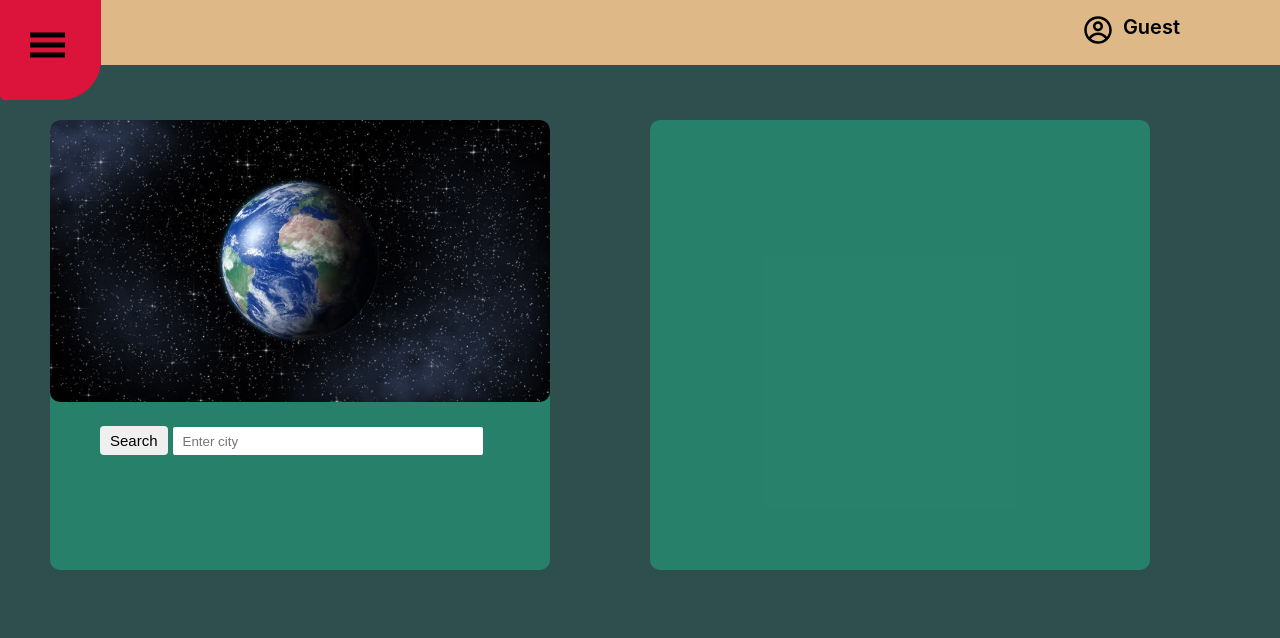
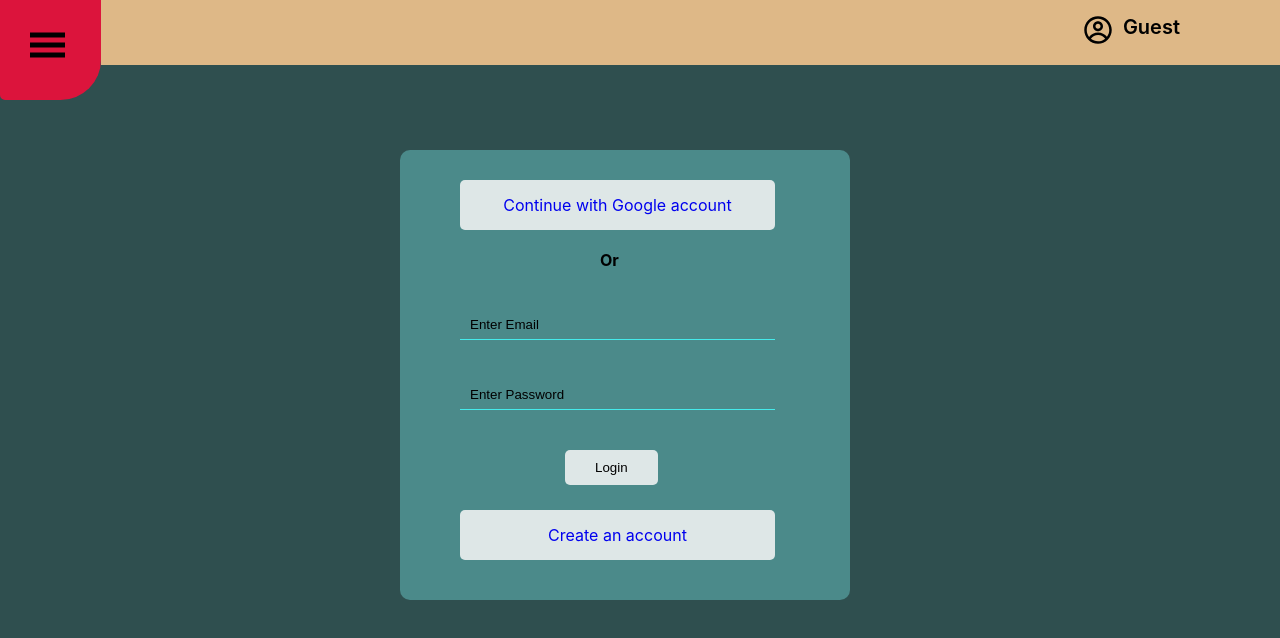
Before and after one commit to Guruaswin/Weather-Forecaster, a React (Create React App) app: page / in a window 1280 px wide. Shown: the top 638 px of the page. Built offline with nearby package versions, Linux system fonts and the light colour scheme.

Commit message:
Modified codes

```diff
--- a/src/App.css
+++ /dev/null
@@ -1,162 +0,0 @@
-/* .navBar{
-  background-color: aqua;
-  height:40px;
-  width: 98%;
-  margin: 20px 20px;
-  border-radius: 10px;
-}
-.leftTab{
-  background-color: aqua;
-  width: 45%;
-  height: 600px;
-  margin-left: 20px;
-  margin-right: 20px;
-  border-radius: 10px;
-}
-.leftTab_image{
-  height: 60%;
-  width: 98%;
-  margin: 6px 6px;
-  border-radius: 10px;
-}
-.leftTab_bottom{
-  background-color: cadetblue;
-  height: 200px;
-  width: 96%;
-  margin: 2% 2%;
-  border-radius: 10px;
-  position: relative;
-}
-.search{
-  position: absolute;
-  height: 25%;
-  width: 95%;
-  margin: 15px 10px;
-  background-color: blue;
-  border-radius: 5px;
-  margin-block-end: 15px;
-}
-.inputBar{
-  margin-top: 10px;
-  margin-left: 5px;
-  width: 80%;
-  height: 25px;
-}
-.searchButton{
-  width: 80px;
-  height: 30px;
-  margin-left: 5px;
-}
-.city{
-  position: absolute;
-  height: 100px;
-  width: 90%;
-  margin: 80px 25px;
-  background-color: goldenrod;
-}
-.rightTab{
-  position: absolute;
-  background-color: violet;
-  width: 52%;
-  height: 600px;
-  top: 80px;
-  left: 47%;
-  border-radius: 10px;
-}
-.rightTop{
-  height: 350px;
-  width: 96%;
-  margin: 10px 10px;
-  border-radius: 10px;
-  background-color: chocolate;
-}
-.rightBottom{
-  height: 220px;
-  width: 96%;
-  margin: 10px 10px;
-  border-radius: 10px;
-  background-color: crimson;
-} */
-
-*{
-  padding: 0;
-  margin: 0;
-  box-sizing: border-box;
-}
-body{
-  background-color: darkslategray;
-}
-.topSection{
-  display: flex;
-}
-.menuBar{
-  background-color: crimson;
-  height: 100px;
-  width: 110px;
-  border-bottom-right-radius: 40%;
-  border-bottom-left-radius: 5%;
-  display: block;
-}
-.hamBurger{
-  height: 40px;
-  width: 45px;
-  margin: 25px;
-  cursor: pointer;
-}
-.navBar{
-  background-color: burlywood;
-  width: 100%;
-  height: 65px;
-}
-.profileLogo{
-  float: right;
-  margin: 15px 5px;
-  height: 30px;
-  width: 30px;
-}
-.login{
-  float: right;
-  margin: 15px 100px 15px 5px;
-  font-weight: 600;
-  font-size: 20px;
-  cursor: pointer;
-}
-.bodySection{
-  display: flex;
-}
-.leftTab{
-  background-color: rgb(32, 178, 134, 0.5);
-  height: 450px;
-  width: 500px;
-  margin: 20px 50px;
-  border-radius: 10px;
-}
-.earthImage{
-  width: 100%;
-  border-radius: 10px;
-}
-.searchCity{
-  margin: 20px 30px;
-}
-.searchButton{
-  font-size: 15px;
-  border: none;
-  border-radius: 4px;
-  padding: 6px 10px;
-  margin-left: 20px;
-}
-.inputBar{
-  height: 28px;
-  width: 310px;
-  padding-left: 10px;
-  margin-left: 5px;
-  border-radius: 2px;
-  border: none;
-}
-.rightTab{
-  background-color: rgb(32, 178, 134, 0.5);
-  height: 450px;
-  width: 500px;
-  margin: 20px 50px;
-  border-radius: 10px;
-}
--- a/src/App.js
+++ b/src/App.js
@@ -1,57 +1,12 @@
-// import logo from './logo.svg';
-import './App.css';
-// import earth from './earth.jpg';
-import earth2 from './earth2.jpg';
-import { GiHamburgerMenu } from 'react-icons/gi';
-import { CgProfile } from 'react-icons/cg';
+import FirstPage from './components/js/FirstPage';
+import LoginPage from './components/js/LoginPage';
 
-function App() {
+const App = () => {
   return (
-    <div className="App">
-      {/* <div className='firstPage'>
-        <div className='navBar'></div>
-        <div className='leftTab'>
-          <img src={earth} className='leftTab_image'/>
-          <div className='leftTab_bottom'>
-            <div className='search'>
-              <button className='searchButton'>Search</button>
-              <input className='inputBar' type='text' placeholder='Enter location'/>
-            </div>
-            <div className='city'></div>
-          </div>
-        </div>
-        <div className='rightTab'>
-          <div className='rightTop'></div>
-          <div className='rightBottom'></div>
-        </div>
-      </div>
-      <div className='FeedBack_Page'></div> */}
-      <div className="firstPage">
-        <div className="topSection">
-          <div className="menuBar">
-            <GiHamburgerMenu className='hamBurger'/>
-          </div>
-          <div className="navBar">
-            <ul className='login'>Guest</ul>
-            <CgProfile className='profileLogo'/>
-          </div>
-        </div>
-        <div className="bodySection">
-            <div className="leftTab">
-              <div className="earth">
-                <img src={earth2} alt="Earth" className='earthImage'/>
-              </div>
-              <div className="searchCity">
-                <button className='searchButton'>Search</button>
-                <input type="text" className='inputBar' placeholder='Enter city' />
-              </div>
-            </div>
-            <div className="rightTab">
-
-            </div>
-        </div>
-      </div>
-    </div>
+    <>
+      {/* <FirstPage /> */}
+      <LoginPage />
+    </>
   );
 }
 
--- /dev/null
+++ b/src/components/css/firstPage.css
@@ -0,0 +1,82 @@
+*{
+    padding: 0;
+    margin: 0;
+    box-sizing: border-box;
+  }
+  body{
+    background-color: darkslategray;
+  }
+  .topSection{
+    display: flex;
+  }
+  .menuBar{
+    background-color: crimson;
+    height: 100px;
+    width: 110px;
+    border-bottom-right-radius: 40%;
+    border-bottom-left-radius: 5%;
+    display: block;
+  }
+  .hamBurger{
+    height: 40px;
+    width: 45px;
+    margin: 25px;
+    cursor: pointer;
+  }
+  .navBar{
+    background-color: burlywood;
+    width: 100%;
+    height: 65px;
+  }
+  .profileLogo{
+    float: right;
+    margin: 15px 5px;
+    height: 30px;
+    width: 30px;
+  }
+  .login{
+    float: right;
+    margin: 15px 100px 15px 5px;
+    font-weight: 600;
+    font-size: 20px;
+    cursor: pointer;
+  }
+  .bodySection{
+    display: flex;
+  }
+  .leftTab{
+    background-color: rgb(32, 178, 134, 0.5);
+    height: 450px;
+    width: 500px;
+    margin: 30px 30px 0 120px;
+    border-radius: 10px;
+  }
+  .earthImage{
+    width: 100%;
+    border-radius: 10px;
+  }
+  .searchCity{
+    margin: 20px 30px;
+  }
+  .searchButton{
+    font-size: 15px;
+    border: none;
+    border-radius: 4px;
+    padding: 6px 10px;
+    margin-left: 20px;
+  }
+  .inputBar{
+    height: 28px;
+    width: 310px;
+    padding-left: 10px;
+    margin-left: 5px;
+    border-radius: 2px;
+    border: none;
+  }
+  .rightTab{
+    background-color: rgb(32, 178, 134, 0.5);
+    height: 450px;
+    width: 500px;
+    margin: 30px 50px 0 10px;
+    border-radius: 10px;
+  }
--- /dev/null
+++ b/src/components/css/loginPage.css
@@ -0,0 +1,103 @@
+*{
+    padding: 0;
+    margin: 0;
+    box-sizing: border-box;
+  }
+  body{
+    background-color: darkslategray;
+  }
+  .topSection{
+    display: flex;
+  }
+  .menuBar{
+    background-color: crimson;
+    height: 100px;
+    width: 110px;
+    border-bottom-right-radius: 40%;
+    border-bottom-left-radius: 5%;
+    display: block;
+  }
+  .hamBurger{
+    height: 40px;
+    width: 45px;
+    margin: 25px;
+    cursor: pointer;
+  }
+  .navBar{
+    background-color: burlywood;
+    width: 100%;
+    height: 65px;
+  }
+  .profileLogo{
+    float: right;
+    margin: 15px 5px;
+    height: 30px;
+    width: 30px;
+  }
+  .login{
+    float: right;
+    margin: 15px 100px 15px 5px;
+    font-weight: 600;
+    font-size: 20px;
+    cursor: pointer;
+  }
+  .loginForm{
+    background-color: rgb(75, 138, 138);
+    position: relative;
+    height: 450px;
+    width: 450px;
+    margin: 50px 400px;
+    border-radius: 10px;
+  }
+  .loginForm .googleButton{
+    background-color: rgb(222, 231, 231);
+    position: absolute;
+    padding: 15px;
+    margin: 30px 60px;
+    width: 70%;
+    text-align: center;
+    text-decoration: none;
+    border-radius: 5px;
+  }
+  .loginForm h4{
+    position: absolute;
+    margin: 100px 200px;
+  }
+  .inputFields{
+    position: absolute;
+    margin: 140px 60px;
+    width: 70%;
+  }
+  .inputFields input{
+    position: relative;
+    height: 30px;
+    width: 100%;
+    padding: 10px;
+    margin: 20px 0  ;
+    background: none;
+    border: none;
+    color: black;
+    border-bottom: 1px solid rgb(69, 235, 235);
+  }
+  .inputFields input::placeholder{
+    color: black;
+    size: 15px;
+  }
+  .loginButton{
+    background-color: rgb(222, 231, 231);
+    position: absolute;
+    margin: 300px 165px;
+    padding: 10px 30px;
+    border-radius: 5px;
+    border: none;
+  }
+  .loginForm .createAccButton{
+    background-color: rgb(222, 231, 231);
+    position: absolute;
+    padding: 15px;
+    margin: 360px 60px 0;
+    width: 70%;
+    text-align: center;
+    text-decoration: none;
+    border-radius: 5px;
+  }
--- /dev/null
+++ b/src/components/js/FirstPage.jsx
@@ -0,0 +1,38 @@
+import '../css/firstPage.css';
+import React from 'react';
+
+import earth2 from '../media/earth2.jpg';
+import { GiHamburgerMenu } from 'react-icons/gi';
+import { CgProfile } from 'react-icons/cg';
+
+const FirstPage = () => {
+    return (
+        <div className="firstPage">
+          <div className="topSection">
+            <div className="menuBar">
+                <GiHamburgerMenu className='hamBurger' />
+            </div>
+            <div className="navBar">
+              <ul className='login'>Guest</ul>
+              <CgProfile className='profileLogo' />
+            </div>
+          </div>
+          <div className="bodySection">
+            <div className="leftTab">
+              <div className="earth">
+                <img src={earth2} alt="Earth" className='earthImage' />
+              </div>
+              <div className="searchCity">
+                <button className='searchButton'>Search</button>
+                <input type="text" className='inputBar' placeholder='Enter city' />
+              </div>
+            </div>
+            <div className="rightTab">
+
+            </div>
+          </div>
+        </div>
+    );
+}
+
+export default FirstPage;
--- /dev/null
+++ b/src/components/js/LoginPage.jsx
@@ -0,0 +1,33 @@
+import React from 'react';
+import '../css/loginPage.css';
+
+import { GiHamburgerMenu } from 'react-icons/gi';
+import { CgProfile } from 'react-icons/cg';
+
+const LoginPage = () => {
+    return(
+        <div className='loginPage'>
+            <div className="topSection">
+                <div className="menuBar">
+                    <GiHamburgerMenu className='hamBurger' />
+                </div>
+                    <div className="navBar">
+                    <ul className='login'>Guest</ul>
+                    <CgProfile className='profileLogo' />
+                </div>
+            </div>
+            <form className='loginForm'>
+                <a href="#" className='googleButton'>Continue with Google account</a>
+                <h4>Or</h4>
+                <div className='inputFields'>
+                    <input type="email" placeholder='Enter Email'/>
+                    <input type="password" placeholder='Enter Password'/>
+                </div>
+                <button className='loginButton'>Login</button>
+                <a href='#' className='createAccButton'>Create an account </a>
+            </form>
+        </div>
+    );
+}
+
+export default LoginPage;
```
Also changed, not shown: src/components/media/earth2.jpg (added), 1 other file (tests, documents, lock files or other folders).
